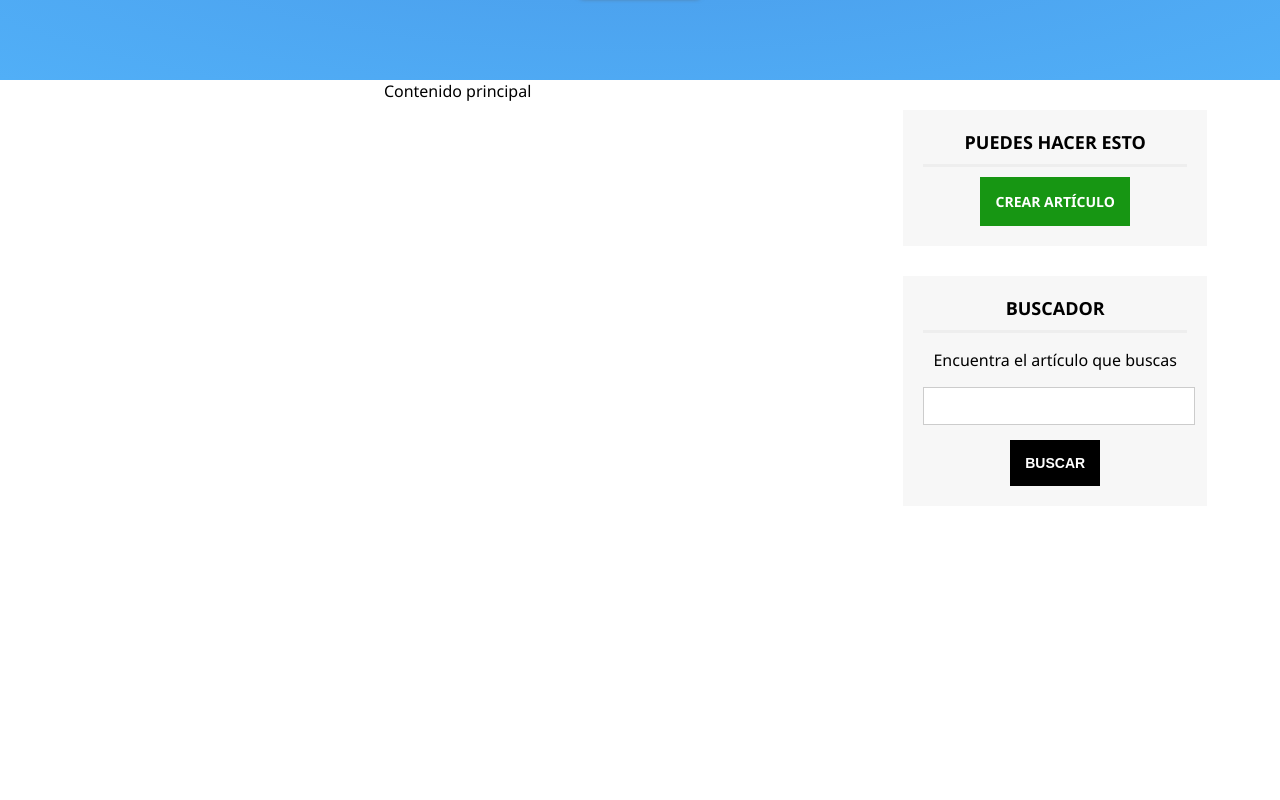
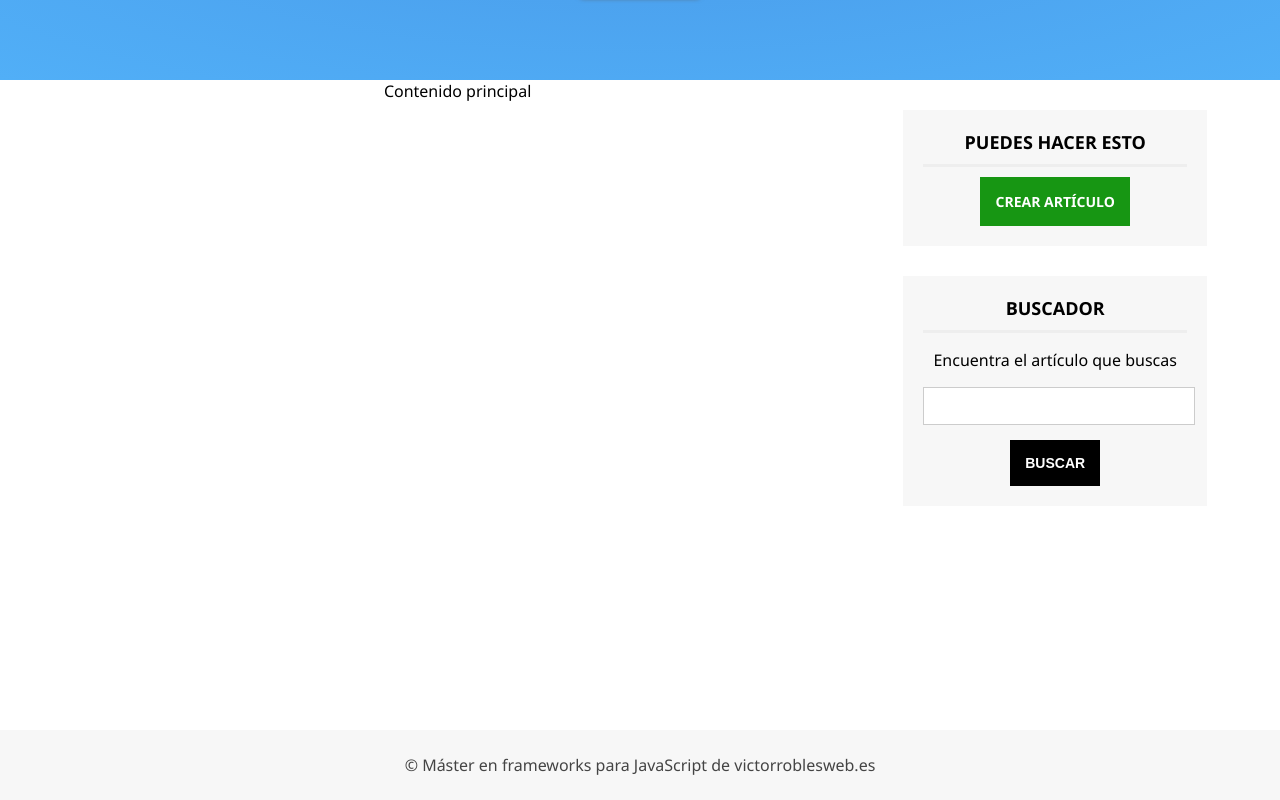
Before and after one commit to AleSkywaker/React_ALX, a React (Create React App) app: page / in a window 1280 px wide. Shown: the part 396-1196 px from the top of the page. Before the commit the page ends 1126 px from the top, so only its background shows below. Built offline with nearby package versions, Linux system fonts and the light colour scheme.

Commit message:
new component footer

```diff
--- a/src/App.js
+++ b/src/App.js
@@ -4,6 +4,7 @@ import './assets/css/App.css';
 import Header from './components/Header';
 import Slider from './components/Slider';
 import Sidebar from './components/Sidebar';
+import Footer from './components/Footer';
 
 function App() {
   return (
@@ -16,6 +17,8 @@ function App() {
         </section>
         <Sidebar />
       </div>
+      <div className="clearfix"></div>
+      <Footer />
     </div>
   );
 }
```
